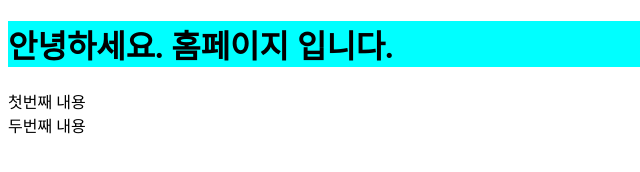
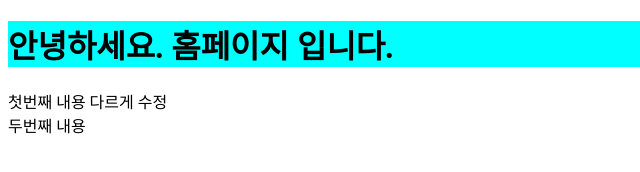
Before and after one commit to Seosujeong872/page-test, a plain HTML site: page index.html in a window 1280 px wide. Shown: the full height of the page, 0-640 px from the left. Drawn offline with Linux system fonts and the light colour scheme.

Commit message:
첫번째 내용 다르게 수정

```diff
--- a/index.html
+++ b/index.html
@@ -8,7 +8,7 @@
 </head>
 <body>
     <h1>안녕하세요. 홈페이지 입니다.</h1>
-    <div>첫번째 내용</div>
+    <div>첫번째 내용 다르게 수정</div>
     <div>두번째 내용</div>
 </body>
 </html>
```
